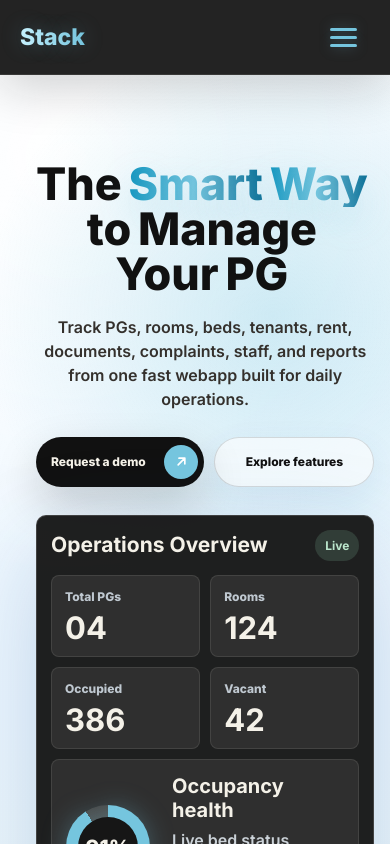
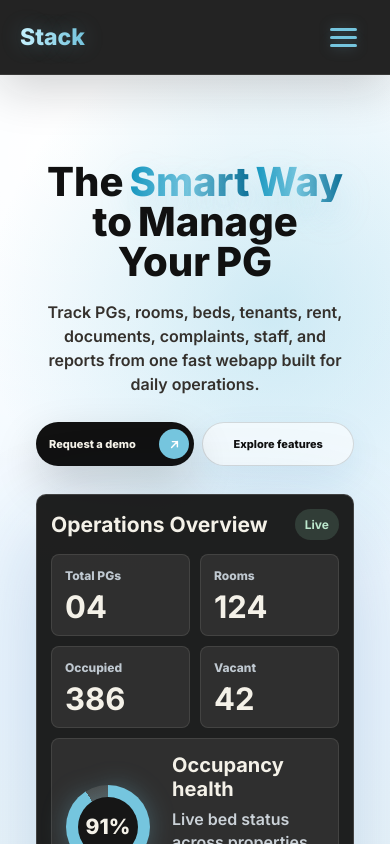
Before and after one commit to hariharan-developer-31/pg-website, a Next.js app: page / in a window 390 px wide. Shown: the top 844 px of the page. Built offline with nearby package versions, Linux system fonts and the light colour scheme.

Commit message:
mobile repso5

```diff
--- a/app/globals.css
+++ b/app/globals.css
@@ -346,9 +346,13 @@ footer { display: flex; flex-wrap: wrap; justify-content: space-between; gap: 14
   .hero::before { font-size: 82px; bottom: 4px; }
   .hero-inner { padding: 96px 20px 34px; align-items: start; }
   .hero-layout { gap: 22px; }
-  .hero-title { font-size: clamp(34px, 11.5vw, 46px); line-height: 1; white-space: nowrap; }
+  .hero-copy { margin-left: auto; margin-right: auto; justify-items: center; }
+  .hero-title { width: 100%; font-size: clamp(34px, 11.5vw, 46px); line-height: 1; text-align: center; white-space: nowrap; }
   .mobile-title-break { display: block; }
   .word { margin-right: .15em; }
+  .hero-title .word:nth-of-type(3),
+  .hero-title .word:nth-of-type(5),
+  .hero-title .word:nth-of-type(7) { margin-right: 0; }
   .hero-lead { font-size: 16px; line-height: 1.5; }
   .hero-actions { display: grid; grid-template-columns: minmax(0, 1fr) minmax(0, .95fr); align-items: stretch; gap: 10px; }
   .cta-btn { width: 100%; min-width: 0; min-height: 50px; justify-content: space-between; padding: 4px 5px 4px 14px; gap: 6px; }
@@ -394,11 +398,23 @@ footer { display: flex; flex-wrap: wrap; justify-content: space-between; gap: 14
   .recent-card { margin-top: 20px; padding: 15px; }
   .recent-head strong { font-size: 20px; }
   .recent-head span { font-size: 12px; }
+  .review-grid { gap: 12px; scroll-padding-left: 30px; padding: 2px 72px 14px 30px; margin-left: -30px; margin-right: -20px; }
+  .review-card { flex-basis: min(74vw, 315px); }
   .metric-grid { grid-template-columns: repeat(2, minmax(0, 1fr)); gap: 10px; }
   .metric { min-height: 104px; padding: 14px; }
   .metric b { font-size: 32px; }
   .preview-title { font-size: 13px; text-align: right; }
   .step { grid-template-columns: 44px 1fr; }
+}
+
+@media (max-width: 390px) {
+  .hero-title { font-size: clamp(36px, 10.4vw, 40px); }
+  .hero-actions { grid-template-columns: minmax(0, .92fr) minmax(0, .88fr); gap: 8px; width: min(100%, 320px); margin-left: auto; margin-right: auto; }
+  .cta-btn { min-height: 44px; padding: 3px 4px 3px 12px; }
+  .cta-text { font-size: 11px; }
+  .cta-circle { width: 30px; height: 30px; flex-basis: 30px; }
+  .cta-circle svg { width: 13px; height: 13px; }
+  .ghost-link { min-height: 44px; padding: 0 8px; font-size: 11px; }
 }
 
 @media (min-width: 1800px) {
```
